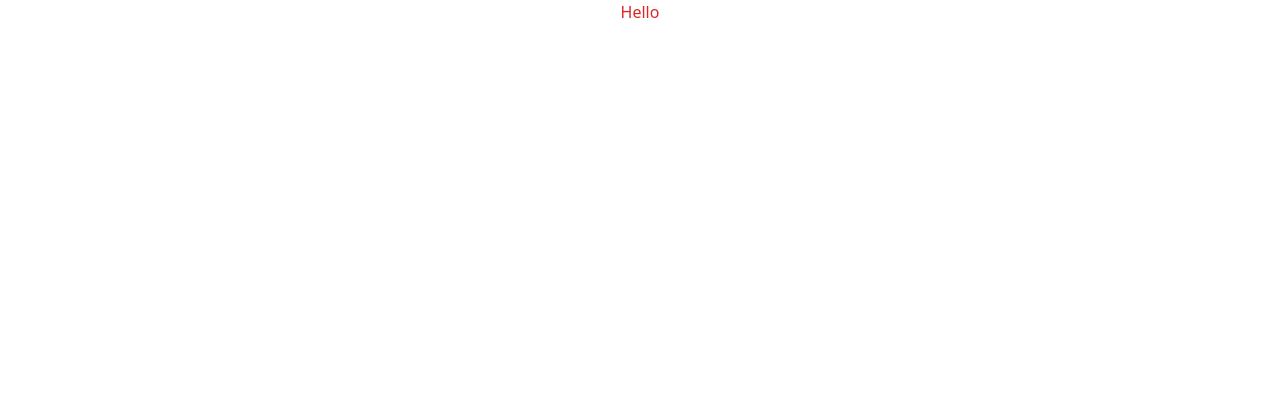
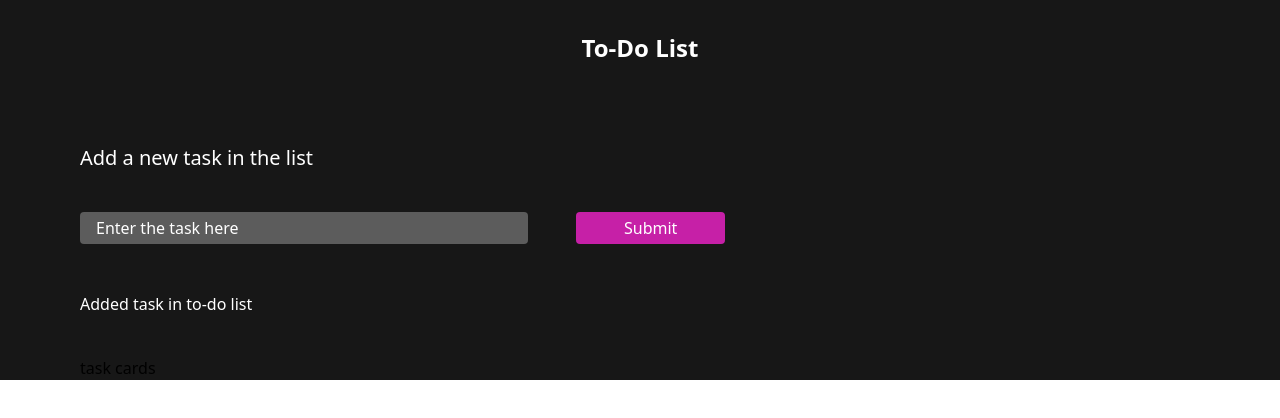
Before and after one commit to Ciggzy1312/revirtspace, a Next.js app: page / in a window 1280 px wide. Shown: the top 418 px of the page. Built offline with nearby package versions, Linux system fonts and the light colour scheme.

Commit message:
Added base styles
Signed-off-by: Deepayan <deepayanmukherjee1312@gmail.com>

```diff
--- a/pages/index.js
+++ b/pages/index.js
@@ -3,8 +3,28 @@ import Image from 'next/image'
 
 export default function Home() {
   return (
-    <div className="text-center text-red-600">
-      Hello
+    <div className="bg-[#171717]">
+
+      <div className='text-center font-semibold text-white text-2xl py-8'>To-Do List</div>
+
+      <div className='mx-20'>
+        <div className='my-12'>
+          <div className='text-white font-medium mb-6 text-xl'>Add a new task in the list</div>
+
+          <div className='text-white font-medium my-10'>
+            <input className='bg-[#5c5c5c] placeholder:text-white placeholder:font-medium mr-12 w-2/5 px-4 py-1 rounded focus:outline-none' placeholder='Enter the task here'/>
+
+            <button className='bg-[#c620a7] px-12 py-1 rounded'>Submit</button>
+          </div>
+        </div>
+
+        <div className='my-10'>
+          <div className='text-white font-medium mb-6'>Added task in to-do list</div>
+        </div>
+
+        <div className=''>task cards</div>
+      </div>
+
     </div>
   )
 }
```
